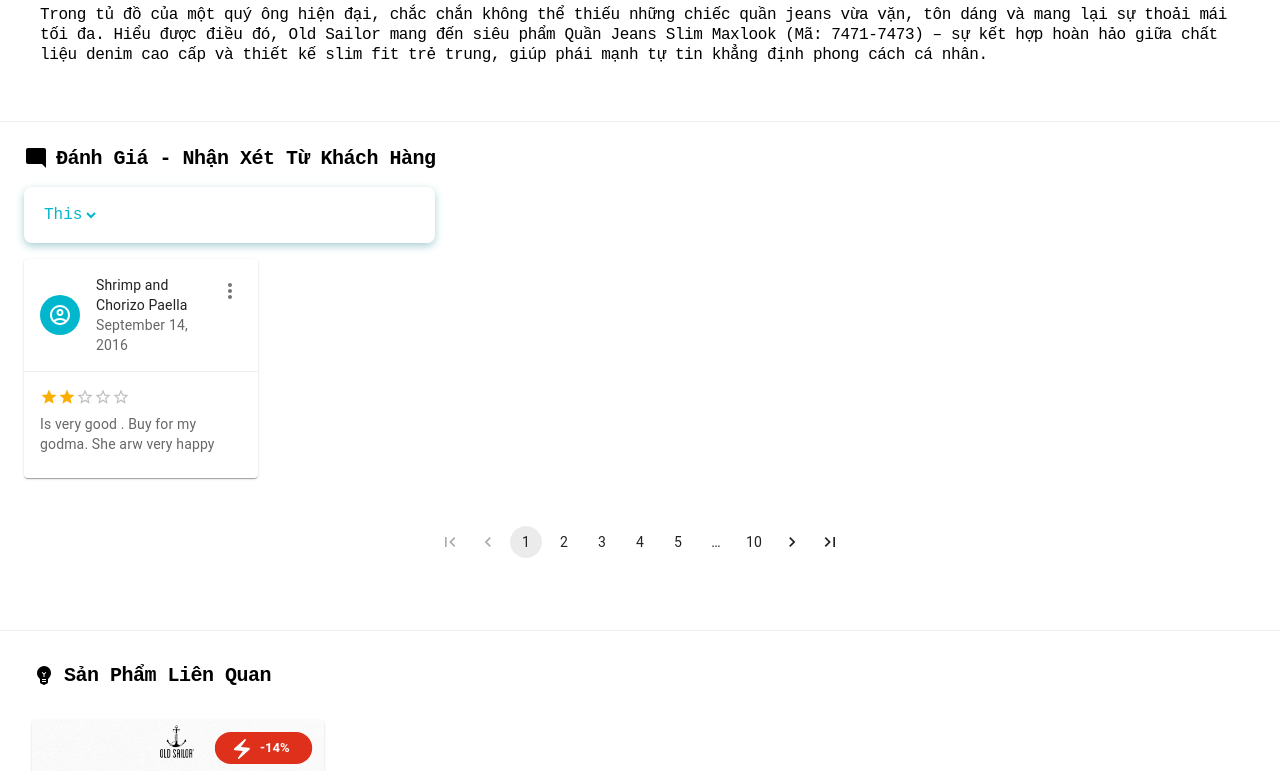
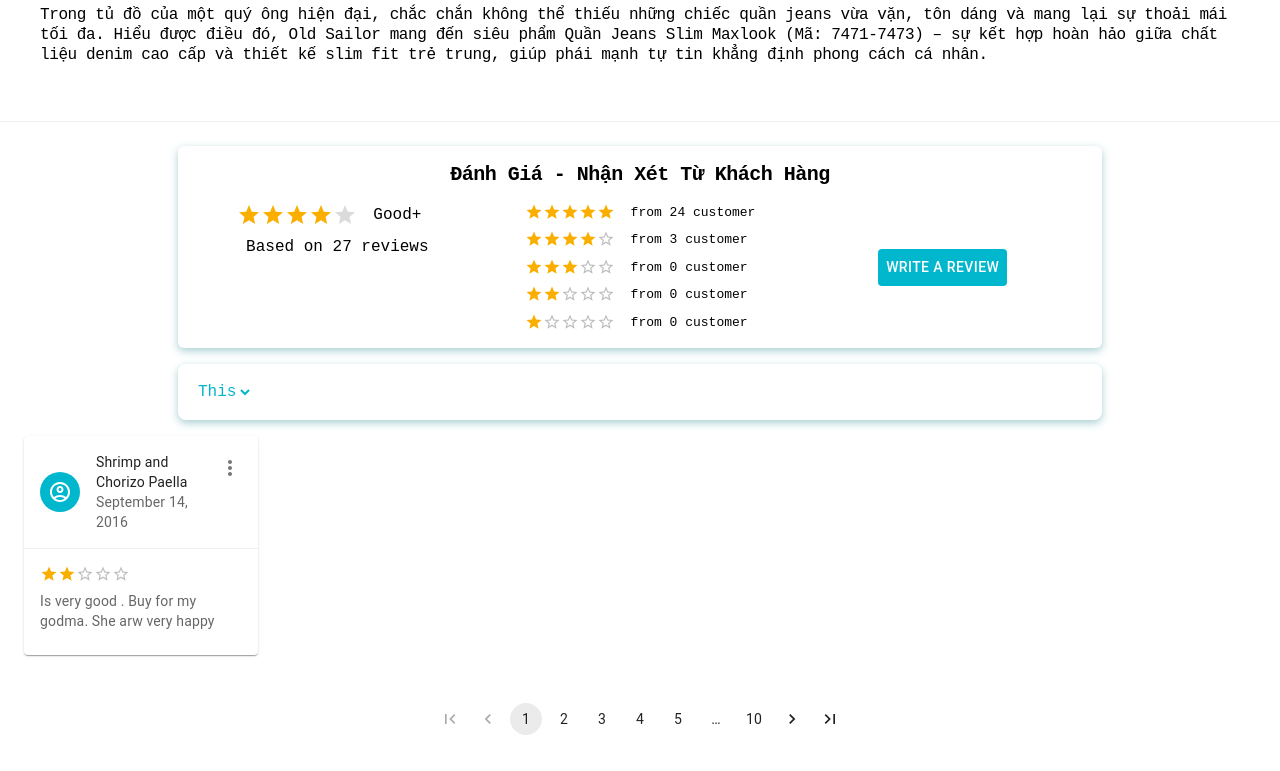
Before and after one commit to JustTuyen/JT-ClothingAndFabrics, a React (Vite) app in the folder Client/clothing_fe/: page /products in a window 1280 px wide. Shown: the part 1680-2451 px from the top of the page. Built offline with nearby package versions, Linux system fonts and the light colour scheme.

Commit message:
update fe item page's comment section and api handler

```diff
--- a/Client/clothing_fe/package.json
+++ b/Client/clothing_fe/package.json
@@ -17,6 +17,7 @@
     "@mui/material": "^9.4.0",
     "@tailwindcss/cli": "^4.3.3",
     "@tailwindcss/vite": "^4.3.3",
+    "axios": "^1.20.0",
     "react": "^19.2.8",
     "react-dom": "^19.2.8",
     "react-router": "^8.3.1",
--- /dev/null
+++ b/Client/clothing_fe/src/api/ApiHandler.tsx
@@ -0,0 +1,19 @@
+import axios from 'axios';
+
+const BASE_URL = 'https://localhost:7106/api/'
+const api = axios.create({
+    baseURL: BASE_URL
+});
+
+api.interceptors.request.use(
+    (config) => {
+        const token  = localStorage.getItem('access_token')
+        if(token){
+            config.headers.Authorization = `Bearer ${token}`
+        }
+
+        return config;
+    }, (error)=>Promise.reject(error)
+)
+
+export default api;
--- a/Client/clothing_fe/src/components/Item/Comments.tsx
+++ b/Client/clothing_fe/src/components/Item/Comments.tsx
@@ -11,21 +11,43 @@
 import MenuItem from '@mui/material/MenuItem';
 import Pagination from '@mui/material/Pagination';
 import Rating from '@mui/material/Rating';
-
+import Box from '@mui/material/Box';
+import StarIcon from '@mui/icons-material/Star';
+import Stack from '@mui/material/Stack';
 
 //
-import ModeCommentIcon from '@mui/icons-material/ModeComment';
 import MoreVertIcon from '@mui/icons-material/MoreVert';
 import AccountCircleOutlinedIcon from '@mui/icons-material/AccountCircleOutlined';
 //
 import './Css/Comment.css'
+import { Button } from '@mui/material';
 //
 const options = [
   'Report',
 ];
 
+const labels: { [index: string]: string } = {
+    0.5: 'Useless',
+    1: 'Useless+',
+    1.5: 'Poor',
+    2: 'Poor+',
+    2.5: 'Ok',
+    3: 'Ok+',
+    3.5: 'Good',
+    4: 'Good+',
+    4.5: 'Excellent',
+    5: 'Excellent+',
+};
+
+function getLabelText(value: number) {
+    return `${value} Star${value !== 1 ? 's' : ''}, ${labels[value]}`;
+}
 
 export default function Comment(){
+    //
+    const [value, setValue] = React.useState<number | null>(4);
+    const [hover, setHover] = React.useState(-1);
+
     const [anchorEl, setAnchorEl] = React.useState<null | HTMLElement>(null);
     const open = Boolean(anchorEl);
     const handleClick = (event: React.MouseEvent<HTMLElement>) => {
@@ -36,17 +58,79 @@
     };
     return(
         <>
-        <div className="w-full p-4 flex flex-col gap-4">
-            <div className="flex gap-2 items-center">
+        <div className="w-full p-4 flex flex-col items-center gap-4">
+            {/* <div className="flex gap-2 items-center">
                 <ModeCommentIcon/>
                 <h1 className="text-xl
                 font-bold
                 text-black leading-tight tracking-tight">
                    Đánh Giá - Nhận Xét Từ Khách Hàng
                 </h1>
+            </div> */}
+            <div className="w-full lg:w-3/4 flex flex-col gap-4 p-4 rounded-md comment-box">
+                <div className="flex justify-center">
+                    <h1 className="text-xl
+                    font-bold
+                    text-black leading-tight tracking-tight">
+                        Đánh Giá - Nhận Xét Từ Khách Hàng
+                    </h1>
+                </div>
+                <div className="grid md:grid-cols-3 grid-cols-1 gap-4">
+                    <div className="flex flex-col gap-2 items-center">
+                        <Box sx={{ width: 200, display: 'flex', alignItems: 'center' }}>
+                            <Rating
+                            name="hover-feedback"
+                            value={value}
+                            precision={0.5}
+                            getLabelText={getLabelText}
+                            onChange={(event, newValue) => {
+                            setValue(newValue);
+                            }}
+                            onChangeActive={(event, newHover) => {
+                            setHover(newHover);
+                            }}
+                            emptyIcon={<StarIcon style={{ opacity: 0.55 }} fontSize="inherit" />}
+                            />
+                        {value !== null && (
+                        <Box sx={{ ml: 2 }}>{labels[hover !== -1 ? hover : value]}</Box>
+                        )}
+                        </Box>
+                        <p>Based on 27 reviews</p>
+                    </div>
+                    <div className="items-center flex flex-col text-[13px]">
+                        <Stack spacing={1}>
+                            <div className="flex gap-4">
+                                <Rating name="size-small" defaultValue={5} readOnly size="small" />
+                                <p>from 24 customer</p>
+                            </div>
+                            <div className="flex gap-4">
+                                <Rating name="size-small" defaultValue={4} readOnly size="small" />
+                                <p>from 3 customer</p>
+                            </div>
+                            <div className="flex gap-4">
+                                <Rating name="size-small" defaultValue={3} readOnly size="small" />
+                                <p>from 0 customer</p>
+                            </div>
+                            <div className="flex gap-4">
+                                <Rating name="size-small" defaultValue={2} readOnly size="small" />
+                                <p>from 0 customer</p>
+                            </div>
+                            <div className="flex gap-4">
+                                <Rating name="size-small" defaultValue={1} readOnly size="small" />
+                                <p>from 0 customer</p>
+                            </div>
+                        </Stack>
+                    </div>
+                    <div className="flex items-center justify-center">
+                        <Button sx={{backgroundColor: '#00B7CD',
+                        color: 'white'}}
+                        >Write A review</Button>
+                    </div>
+                </div>
+
             </div>
 
-            <div className="w-1/3 p-4 rounded-lg comment-box">
+            <div className="w-3/4 p-4 rounded-lg comment-box">
                 <select className='text-[#00B7CD]'>
                     <option value="">This</option>
                     <option value="">This</option>
@@ -116,6 +200,7 @@
                 <Pagination sx={{backgroundColor: 'transparent'}}
                 count={10} showFirstButton showLastButton />
             </div>
+
         </div>
         </>
     )
```
Also changed, not shown: 1 other file (tests, documents, lock files or other folders).
